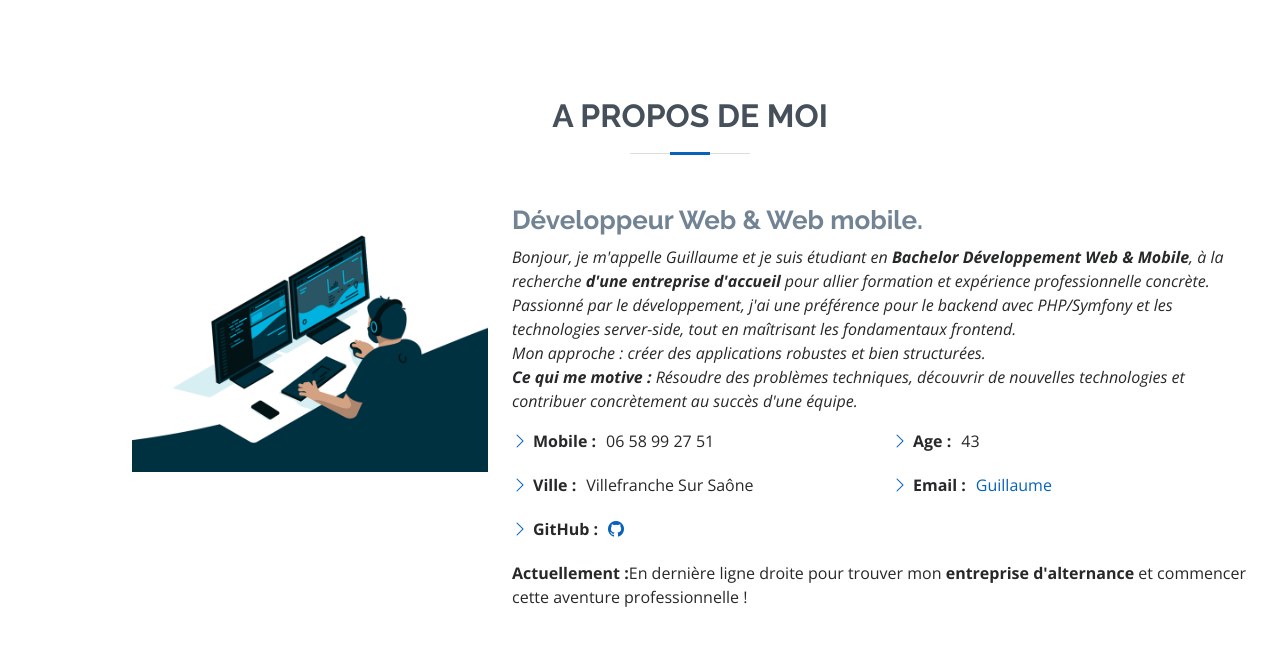
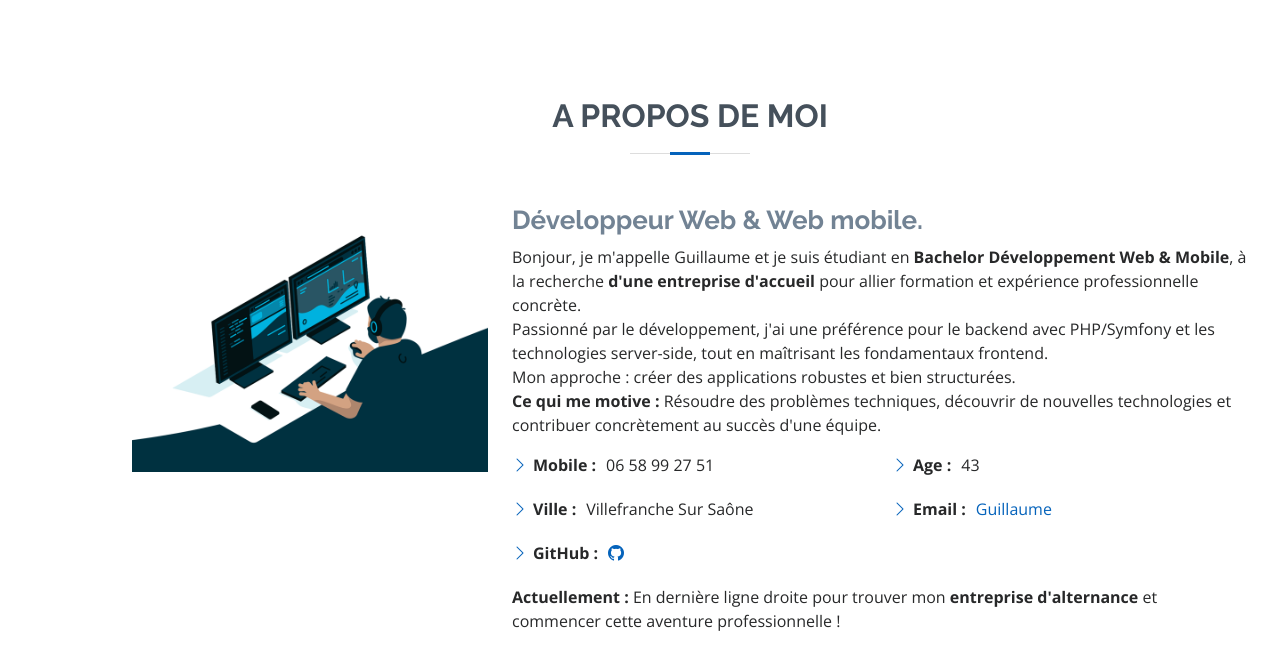
Before and after one commit to GuillaumeReb/portfolio, a PHP site: page / in a window 1280 px wide. Shown: the part 811-1464 px from the top of the page. Run offline with PHP 8.4, Linux system fonts and the light colour scheme; some libraries are stand-ins or nearby versions.

Commit message:
Style section a propos

```diff
--- a/index.php
+++ b/index.php
@@ -131,13 +131,14 @@ if ($_SERVER['REQUEST_METHOD'] === 'POST') {
           </div>
           <div class="col-lg-8 pt-4 pt-lg-0 content">
             <h3>Développeur Web &amp; Web mobile.</h3>
-            <p class="fst-italic">
+            <!-- <p class="fst-italic"> -->
+            <p>
               <!-- Bonjour, je m'appelle Guillaume et je suis développeur Web junior.
               Fort de ma formation et de mes compétences en développement web,
               je suis enthousiaste à l'idée de contribuer activement à des projets innovants et de mettre en
               pratique mes connaissances dans un environnement professionnel dynamique. -->
               Bonjour, je m'appelle Guillaume et je suis étudiant en <strong> Bachelor Développement Web & Mobile</strong>, à la recherche <strong>d'une entreprise d'accueil</strong> pour allier formation et expérience professionnelle concrète.
-              Passionné par le développement, j'ai une préférence pour le backend avec PHP/Symfony et les technologies server-side, tout en maîtrisant les fondamentaux frontend.
+              <br> Passionné par le développement, j'ai une préférence pour le backend avec PHP/Symfony et les technologies server-side, tout en maîtrisant les fondamentaux frontend.
               <br> Mon approche : créer des applications robustes et bien structurées.
               <br> <strong>Ce qui me motive :</strong> Résoudre des problèmes techniques, découvrir de nouvelles technologies et contribuer concrètement au succès d'une équipe.
             </p>
@@ -178,7 +179,7 @@ if ($_SERVER['REQUEST_METHOD'] === 'POST') {
               relever de nouveaux défis et de mettre en pratique mes
               connaissances pour contribuer au succès de l'entreprise. -->
 
-              <strong>Actuellement :</strong>En dernière ligne droite pour trouver mon <strong> entreprise d'alternance </strong> et commencer cette aventure professionnelle !
+              <strong>Actuellement :</strong> En dernière ligne droite pour trouver mon <strong> entreprise d'alternance </strong> et commencer cette aventure professionnelle !
               <br>
             </p>
           </div>
```
